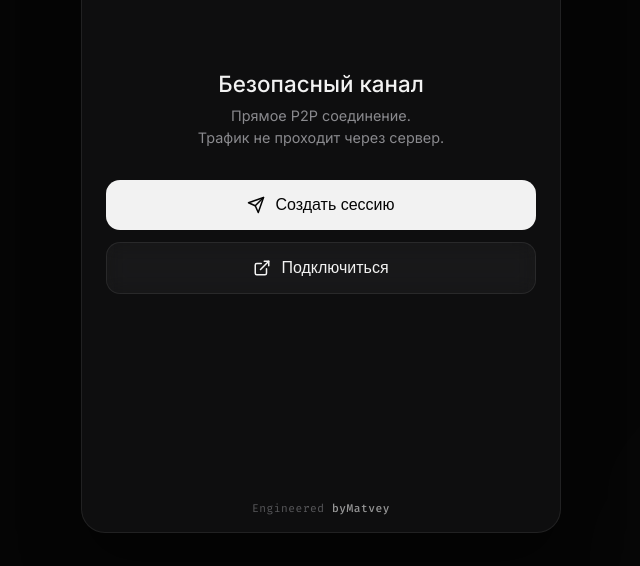
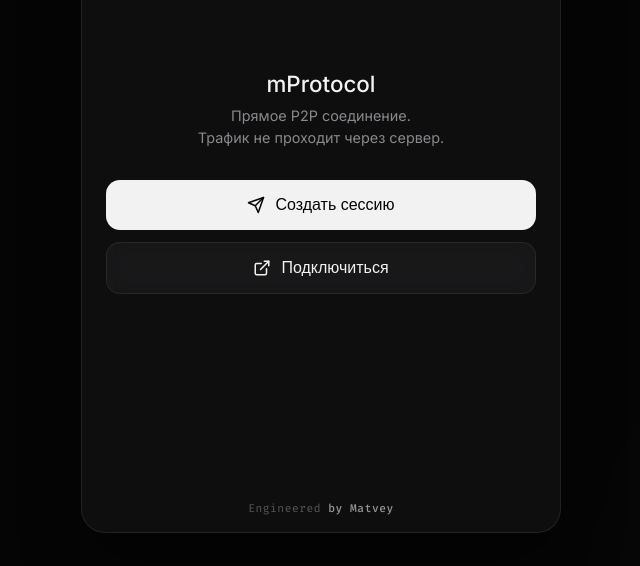
Before and after one commit to MAJESTORG/mProtocol, a website: page index.html in a window 1280 px wide. Shown: the part 227-793 px from the top of the page, without its empty margins (319-959 px from the left). Drawn offline with nearby package versions, Linux system fonts and the light colour scheme.

Commit message:
Update index.html

```diff
--- a/index.html
+++ b/index.html
@@ -422,7 +422,7 @@
 
     <div id="screen-home" class="screen active" style="justify-content: center;">
         <div class="title-block">
-            <h2>Безопасный канал</h2>
+            <h2>mProtocol</h2>
             <p>Прямое P2P соединение.<br>Трафик не проходит через сервер.</p>
         </div>
         <button class="btn btn-primary" onclick="initHostSession()">
@@ -471,7 +471,7 @@
     </div>
 
     <div class="brand-footer" id="brand-footer">
-        Engineered <span>byMatvey</span>
+        Engineered <span>by Matvey</span>
     </div>
 </div>
 
```
